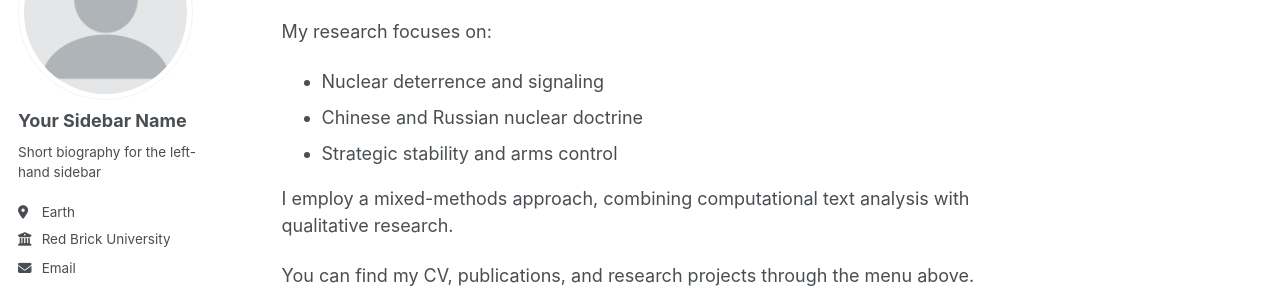
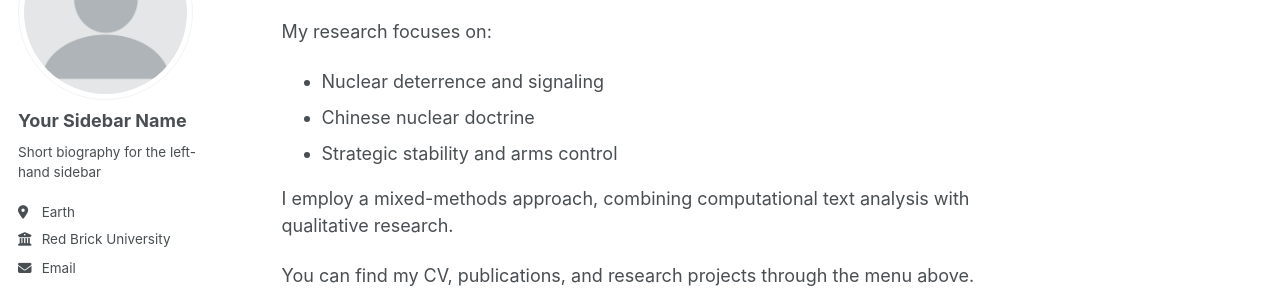
Before and after one commit to cuixinhua55/cuixinhua55.github.io, a Jekyll site: the page built from _pages/about.md, in a window 1280 px wide. Shown: the part 176-468 px from the top of the page. Built offline with Jekyll 4.4.1, drawn with Linux system fonts in a browser that asks for light colours; some web fonts are replaced; a script bundle is joined from its source files by our own code; library files that are not in the unit come from our copies.

Commit message:
Update research focus to include only Chinese doctrine

```diff
--- a/_pages/about.md
+++ b/_pages/about.md
@@ -8,7 +8,7 @@ I am a PhD student specializing in international security and nuclear strategy.
 
 My research focuses on:
 - Nuclear deterrence and signaling
-- Chinese and Russian nuclear doctrine
+- Chinese nuclear doctrine
 - Strategic stability and arms control
 
 I employ a mixed-methods approach, combining computational text analysis with qualitative research.
```
